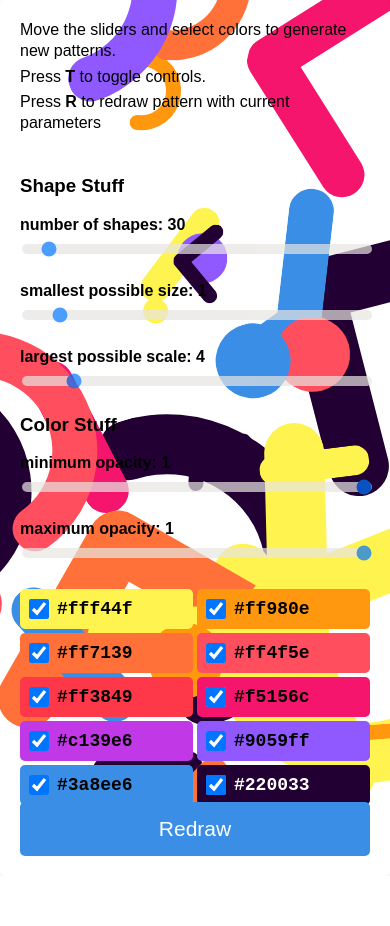
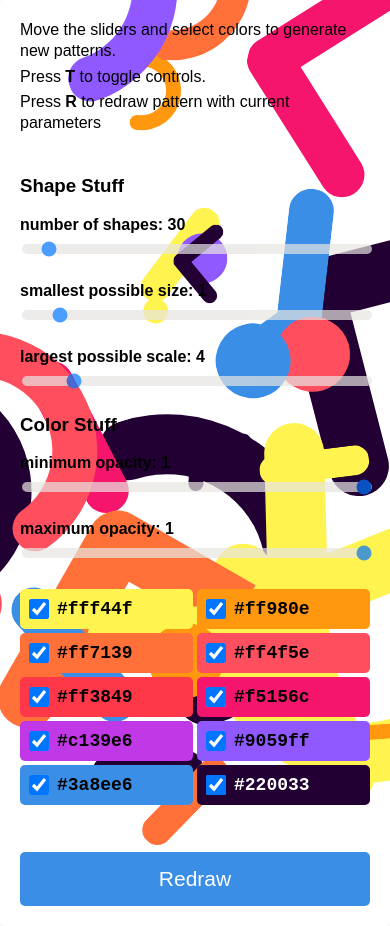
Before and after one commit to johngruen/fx-patterns, a plain HTML site: page index.html in a window 390 px wide. Before the commit the page ends 876 px from the top, so only its background shows below. Drawn offline with Linux system fonts and the light colour scheme.

Commit message:
bump redraw

```diff
--- a/main.css
+++ b/main.css
@@ -160,4 +160,8 @@ footer {
     background: transparent;
     width: 100%;
   }
+
+  #redraw {
+    margin-top: 50px;
+  }
 }
```
